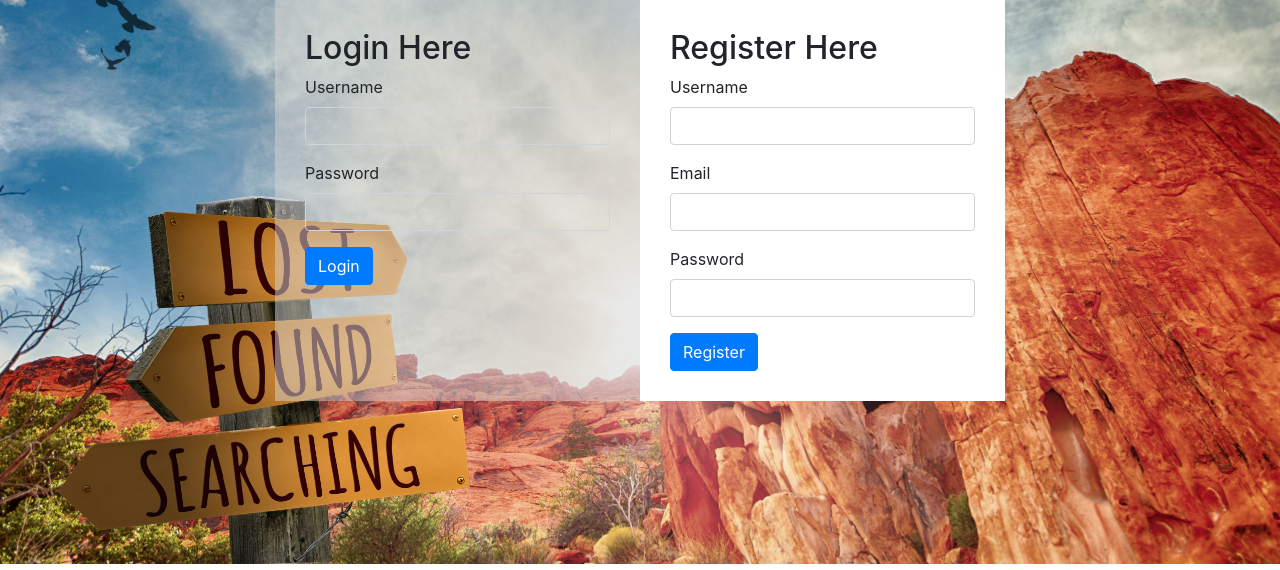
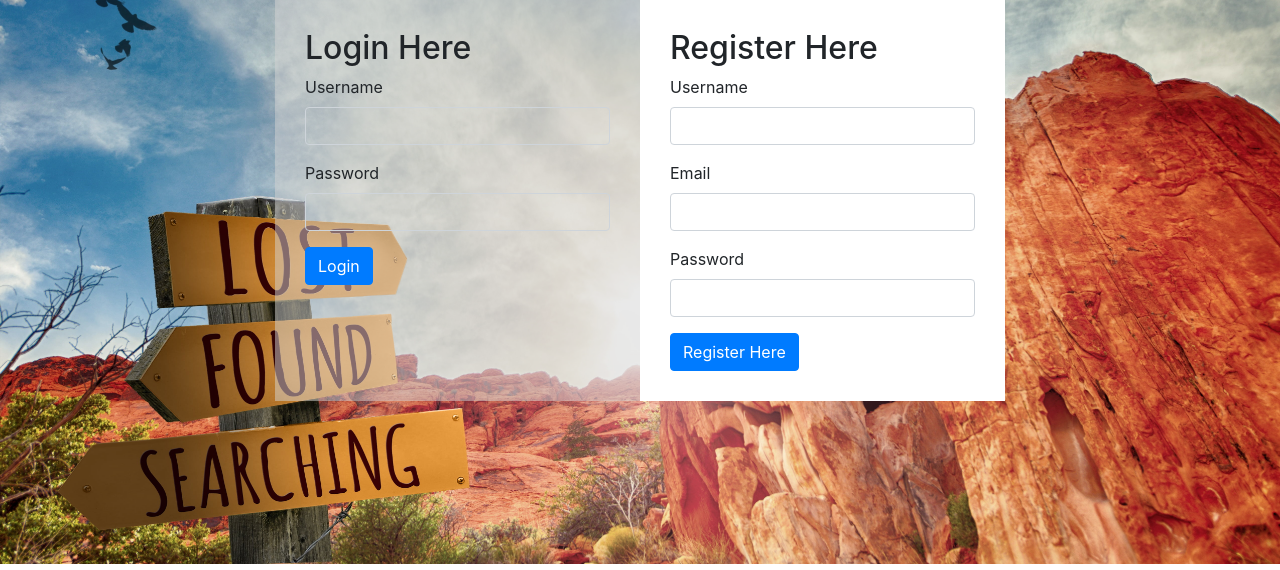
Before and after one commit to Bidesh15-8550/Lost-and-Found-Management-System-using-PHP, a PHP site: page /login.php in a window 1280 px wide. Shown: the part 151-721 px from the top of the page. Run offline with PHP 8.4, Linux system fonts and the light colour scheme.

Commit message:
login page

```diff
--- a/login.php
+++ b/login.php
@@ -43,7 +43,7 @@
                     <label>Password</label>
                     <input class="form-control" type="password" name="password" required>
                 </div>
-                <button type="submit" class="btn btn-primary"> Register </button>
+                <button type="submit" class="btn btn-primary"> Register Here </button>
             </form>
            </div>
 
```
